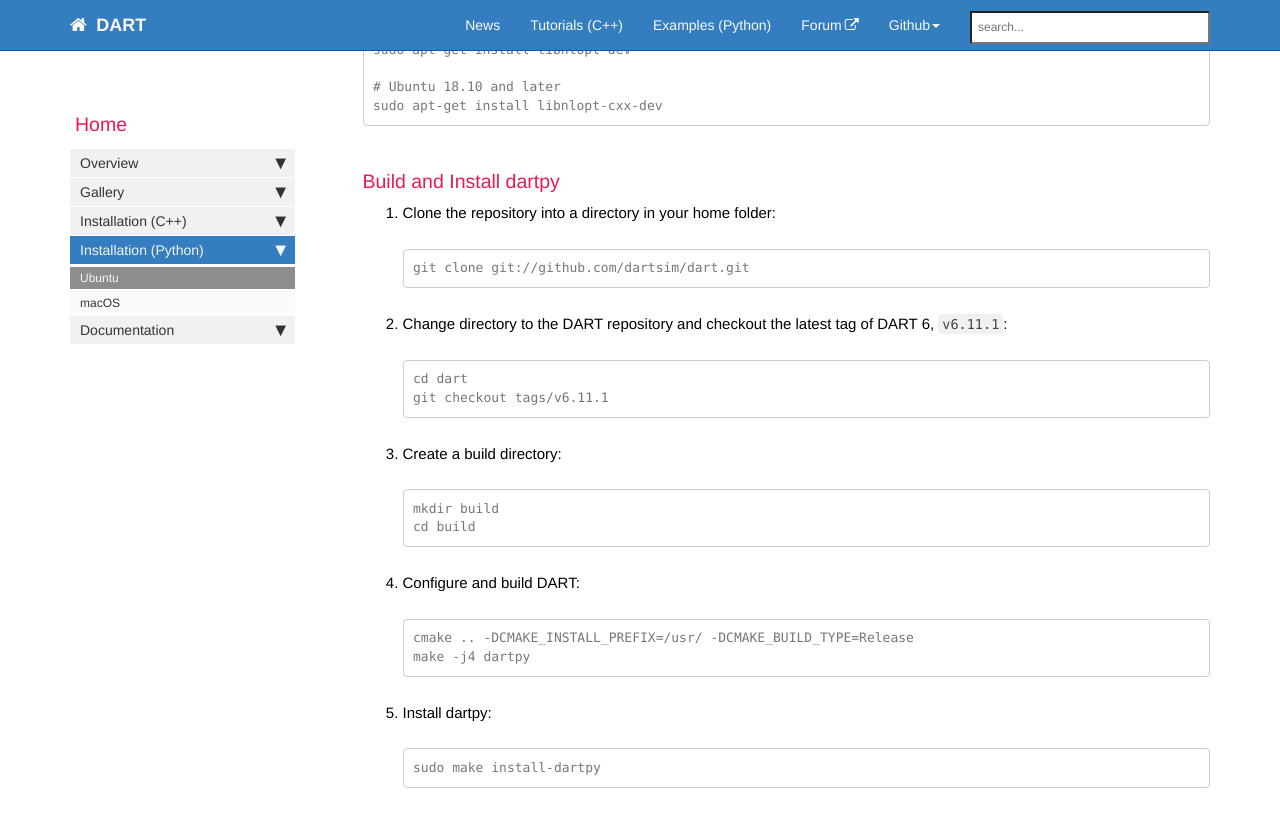
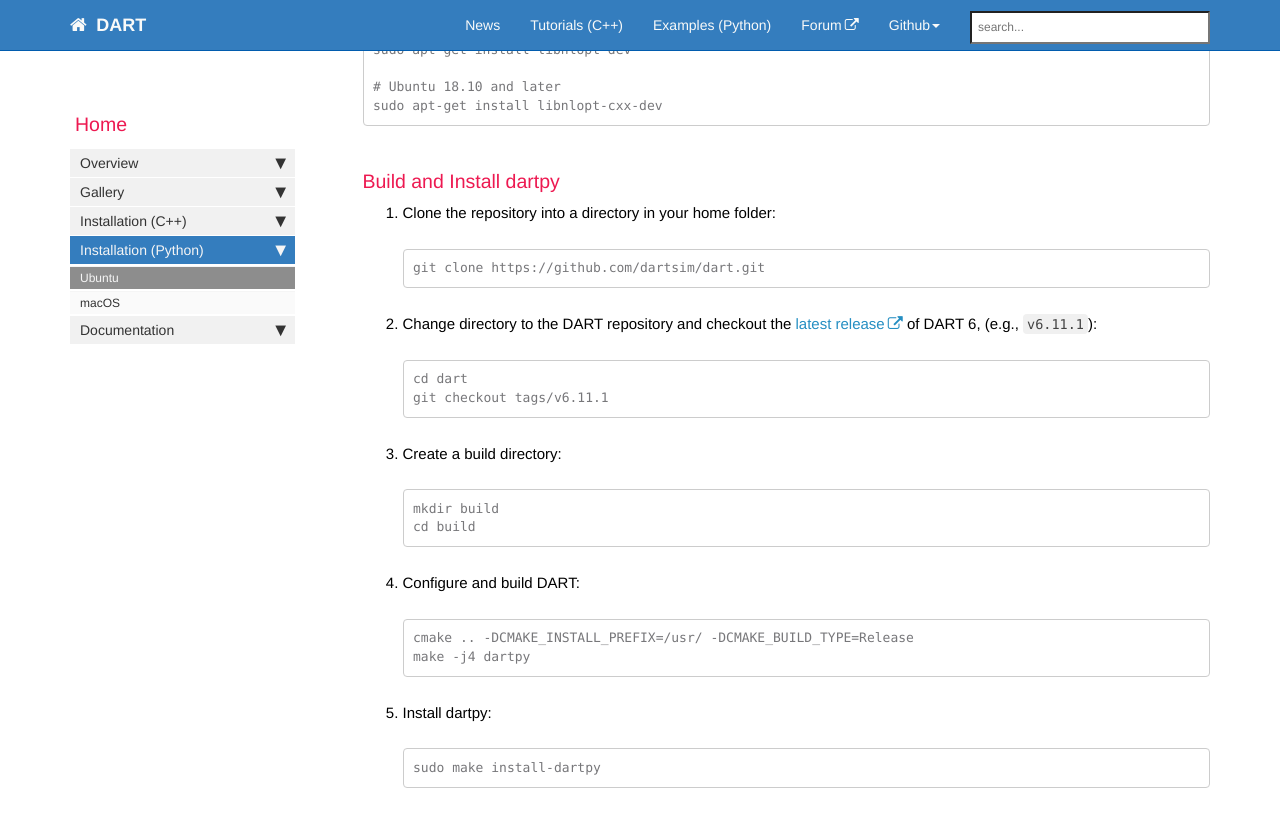
Before and after one commit to dartsim/dartsim.github.io, a Jekyll site: the page built from pages/install_dartpy_on_ubuntu.md, in a window 1280 px wide and 900 px high, scrolled down 2219 px. Shown: the top 827 px of the window. Built offline with Jekyll 4.4.1, drawn with Linux system fonts in a browser that asks for light colours; nearby versions of some CDN libraries; comment, search, counter and statistics services are not loaded.

Commit message:
Update install_dartpy_on_ubuntu.md

````diff
--- a/pages/install_dartpy_on_ubuntu.md
+++ b/pages/install_dartpy_on_ubuntu.md
@@ -118,10 +118,10 @@
 1.  Clone the repository into a directory in your home folder:
 
     ```
-    git clone git://github.com/dartsim/dart.git
+    git clone https://github.com/dartsim/dart.git
     ```
 
-2.  Change directory to the DART repository and checkout the latest tag of DART 6, `v6.11.1`:
+2.  Change directory to the DART repository and checkout the [latest release](https://github.com/dartsim/dart/releases) of DART 6, (e.g., `v6.11.1`):
 
     ```
     cd dart
````
